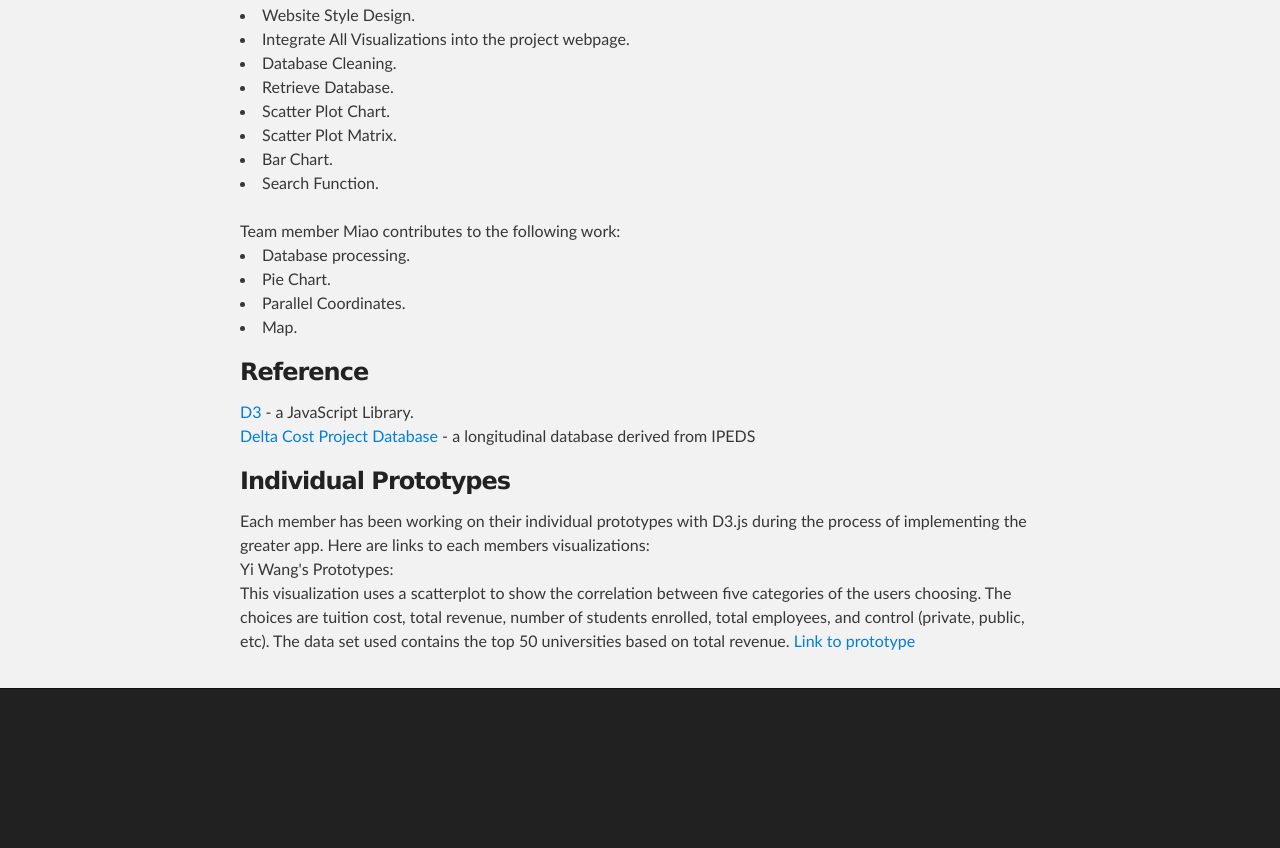
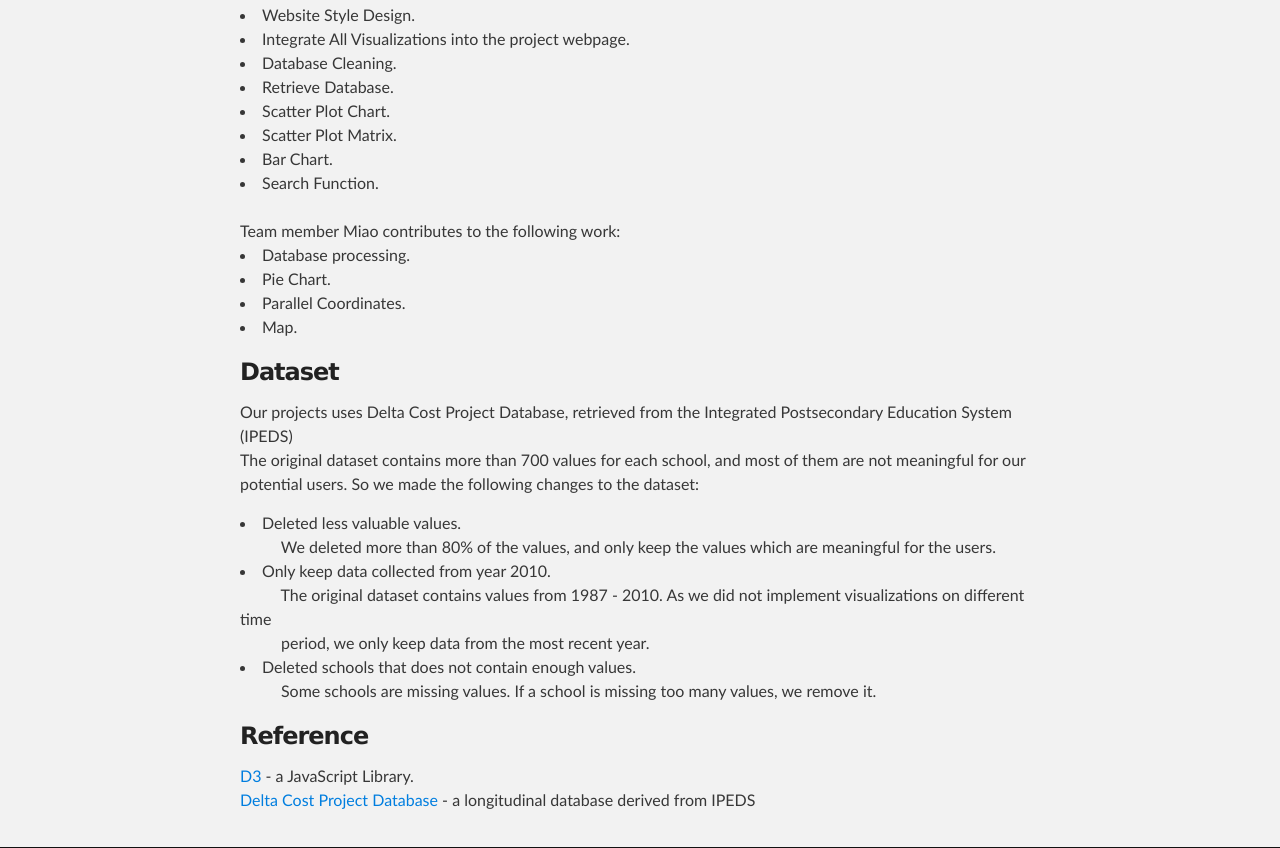
Before and after one commit to peter4k/DataVisualizationProject, a plain HTML site: page index.html in a window 1280 px wide. Shown: the part 848-1696 px from the top of the page. Before the commit the page ends 1537 px from the top, so only its background shows below. Drawn offline with Linux system fonts and the light colour scheme.

Commit message:
Updated Index

```diff
--- a/index.html
+++ b/index.html
@@ -77,6 +77,19 @@
 
 
 
+        <h3>
+            <a name="Dataset" class="anchor" href="#pprototypes"><span class="octicon octicon-link"></span></a>Dataset
+        </h3>
+        <p>Our projects uses Delta Cost Project Database, retrieved from the Integrated Postsecondary Education System (IPEDS)
+        <br/>The original dataset contains more than 700 values for each school, and most of them are not meaningful for our potential users. So we made the following changes to the dataset:
+        <li/>Deleted less valuable values.
+        <br/>&nbsp;&nbsp;&nbsp;&nbsp;&nbsp;&nbsp;&nbsp;&nbsp;&nbsp;&nbsp;We deleted more than 80% of the values, and only keep the values which are meaningful for the users.
+        <li/>Only keep data collected from year 2010.
+        <br/>&nbsp;&nbsp;&nbsp;&nbsp;&nbsp;&nbsp;&nbsp;&nbsp;&nbsp;&nbsp;The original dataset contains values from 1987 - 2010. As we did not implement visualizations on different time
+        <br/>&nbsp;&nbsp;&nbsp;&nbsp;&nbsp;&nbsp;&nbsp;&nbsp;&nbsp;&nbsp;period, we only keep data from the most recent year.
+        <li/>Deleted schools that does not contain enough values.
+        <br/>&nbsp;&nbsp;&nbsp;&nbsp;&nbsp;&nbsp;&nbsp;&nbsp;&nbsp;&nbsp;Some schools are missing values. If a school is missing too many values, we remove it.
+        </p>
 
 
 
@@ -88,20 +101,7 @@
             <br/><a href="http://nces.ed.gov/ipeds/deltacostproject/">Delta Cost Project Database</a> - a longitudinal database derived from IPEDS
             <br/>
 
-        <h3>
-            <a name="Individual Prototypes" class="anchor" href="#iprototypes"><span
-                    class="octicon octicon-link"></span></a>Individual Prototypes
-        </h3>
 
-        <p>Each member has been working on their individual prototypes with D3.js during the process of implementing the
-            greater app. Here are links to each members visualizations:
-            <br/>Yi Wang's Prototypes:
-            <br/>This visualization uses a scatterplot to show the correlation between five categories of the users
-            choosing. The choices are tuition cost, total revenue, number of students enrolled, total employees, and
-            control (private, public, etc). The data set used contains the top 50 universities based on total revenue.
-            <a href="yiwang/index.html">Link to prototype </a>
-            <br/>
-        </p>
 
 
     </section>
```
